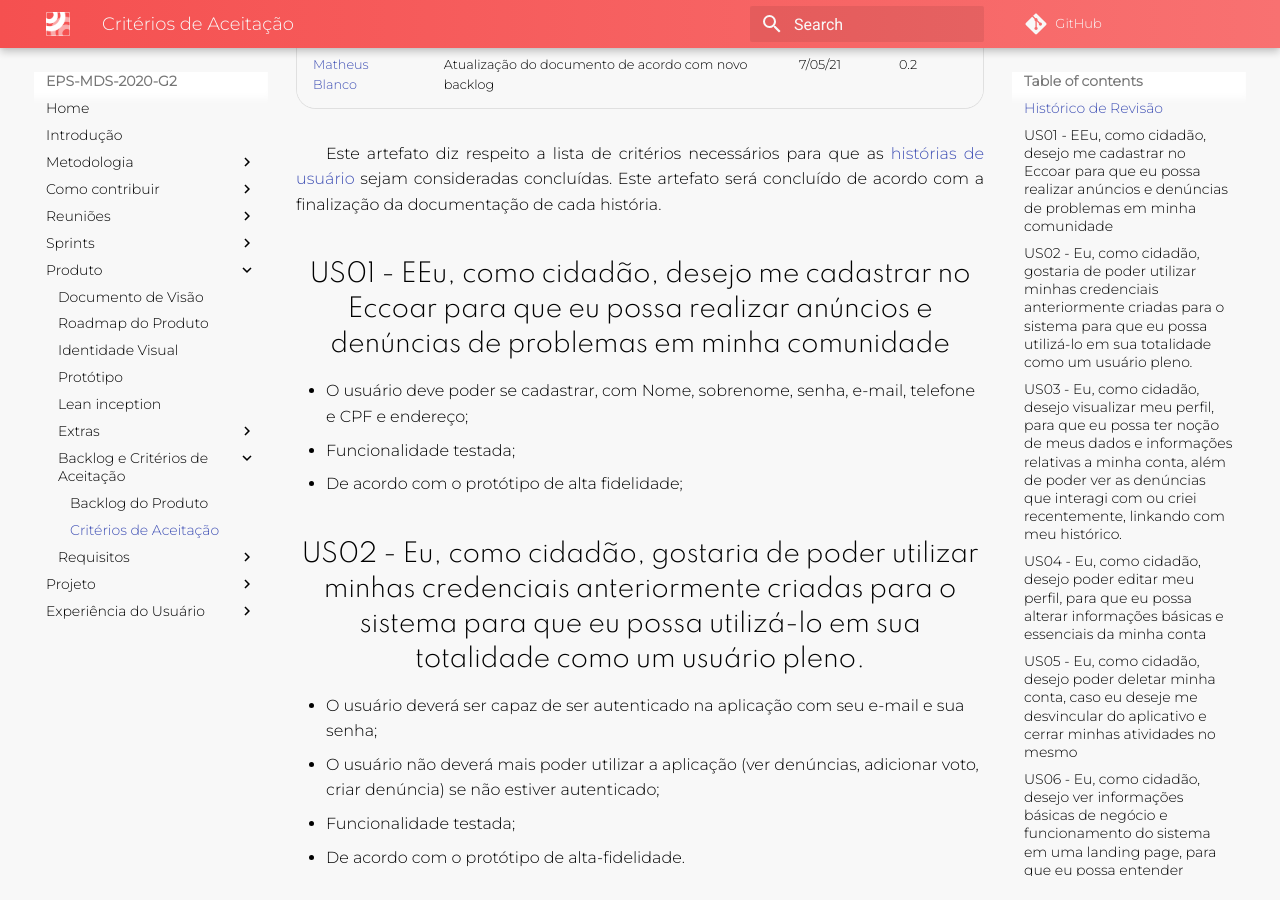
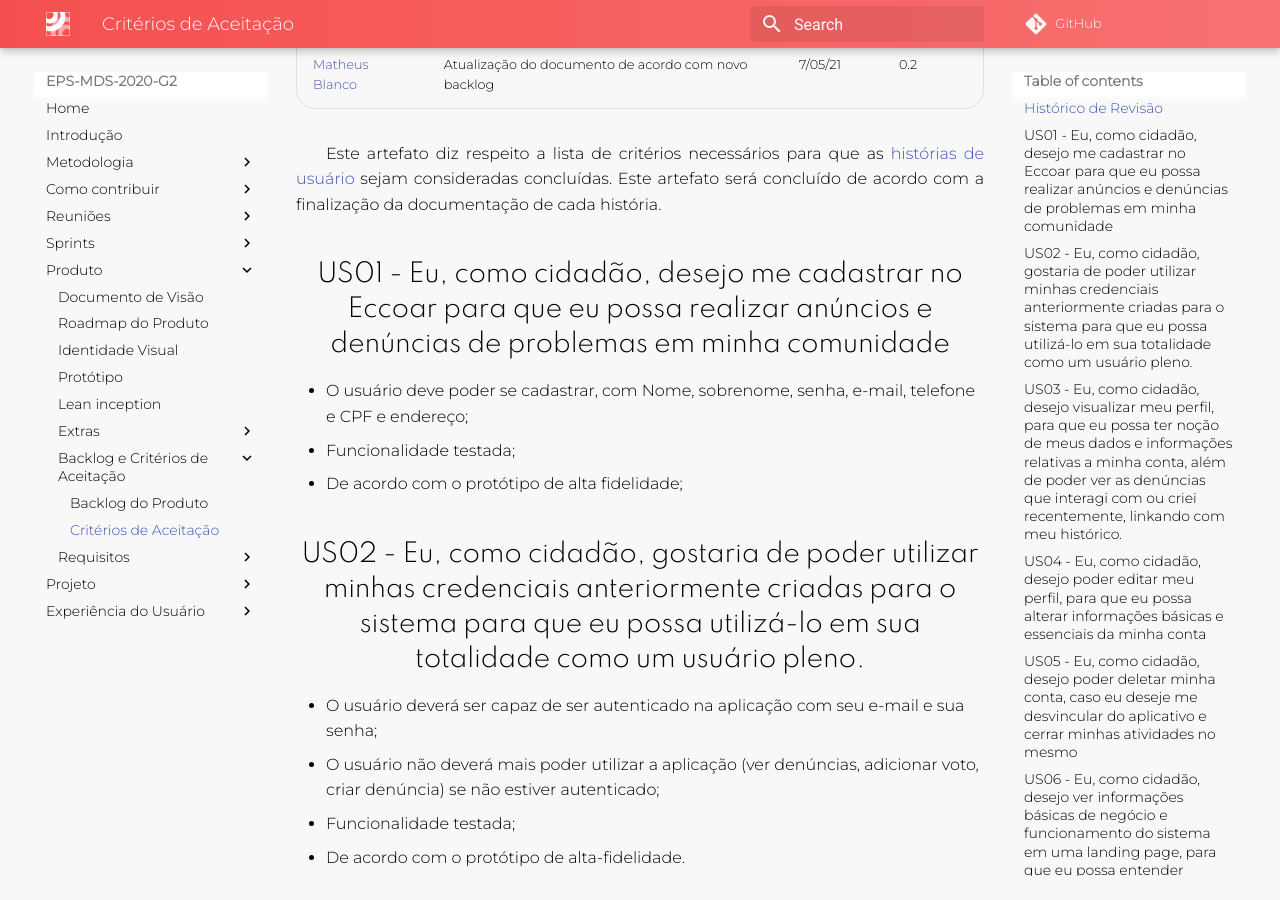
Before and after one commit to fga-eps-mds/2020.2-Eccoar, an MkDocs documentation site: the page built from docs/produto/backlogAceitacao/criteriosAceitacao.md, in a window 1280 px wide and 900 px high, scrolled down 300 px. Built offline with MkDocs 1.6.1 and Material for MkDocs 9.7.7, drawn with Linux system fonts in a browser that asks for light colours; comment, search, counter and statistics services are not loaded; old or Windows-style settings are respelled for this version of MkDocs; some of the changed lines change nothing that is shown.

Commit message:
Fixing errors

```diff
--- a/docs/produto/backlogAceitacao/criteriosAceitacao.md
+++ b/docs/produto/backlogAceitacao/criteriosAceitacao.md
@@ -9,7 +9,7 @@
 
 Este artefato diz respeito a lista de critérios necessários para que as [histórias de usuário](./backlogProduto.md) sejam consideradas concluídas. Este artefato será concluído de acordo com a finalização da documentação de cada história.
 
-## US01 - EEu, como cidadão, desejo me cadastrar no Eccoar para que eu possa realizar anúncios e denúncias de problemas em minha comunidade
+## US01 - Eu, como cidadão, desejo me cadastrar no Eccoar para que eu possa realizar anúncios e denúncias de problemas em minha comunidade
 
 - O usuário deve poder se cadastrar, com Nome, sobrenome, senha, e-mail, telefone e CPF e endereço;
 - Funcionalidade testada;
@@ -215,12 +215,12 @@
 
 ## US31 - Eu, como cidadão desejo receber notificações sobre mudanças de status de uma denúncia que interagi com, para que eu possa estar informado sobre seu progresso
 
-- O usuário deve receber notificações _push_ de acordo com a mudança de progresso da denúncia;
+- O usuário deve receber notificações _e-mail_ de acordo com a mudança de progresso da denúncia;
 - Funcionalidade testada;
 - De acordo com o protótipo de alta fidelidade;
 
 ## US32 - Eu, como cidadão, desejo receber uma notificação sobre o envio do relatório para o órgão responsável, para que eu tenha certeza de que o sistema esteja fazendo seu trabalho
 
-- O usuário deve receber notificações _push_ de acordo com o envio do e-mail para o órgão responsável;
+- O usuário deve receber notificações _e-mail_ de acordo com o envio do e-mail para o órgão responsável;
 - Funcionalidade testada;
 - De acordo com o protótipo de alta fidelidade;
```
